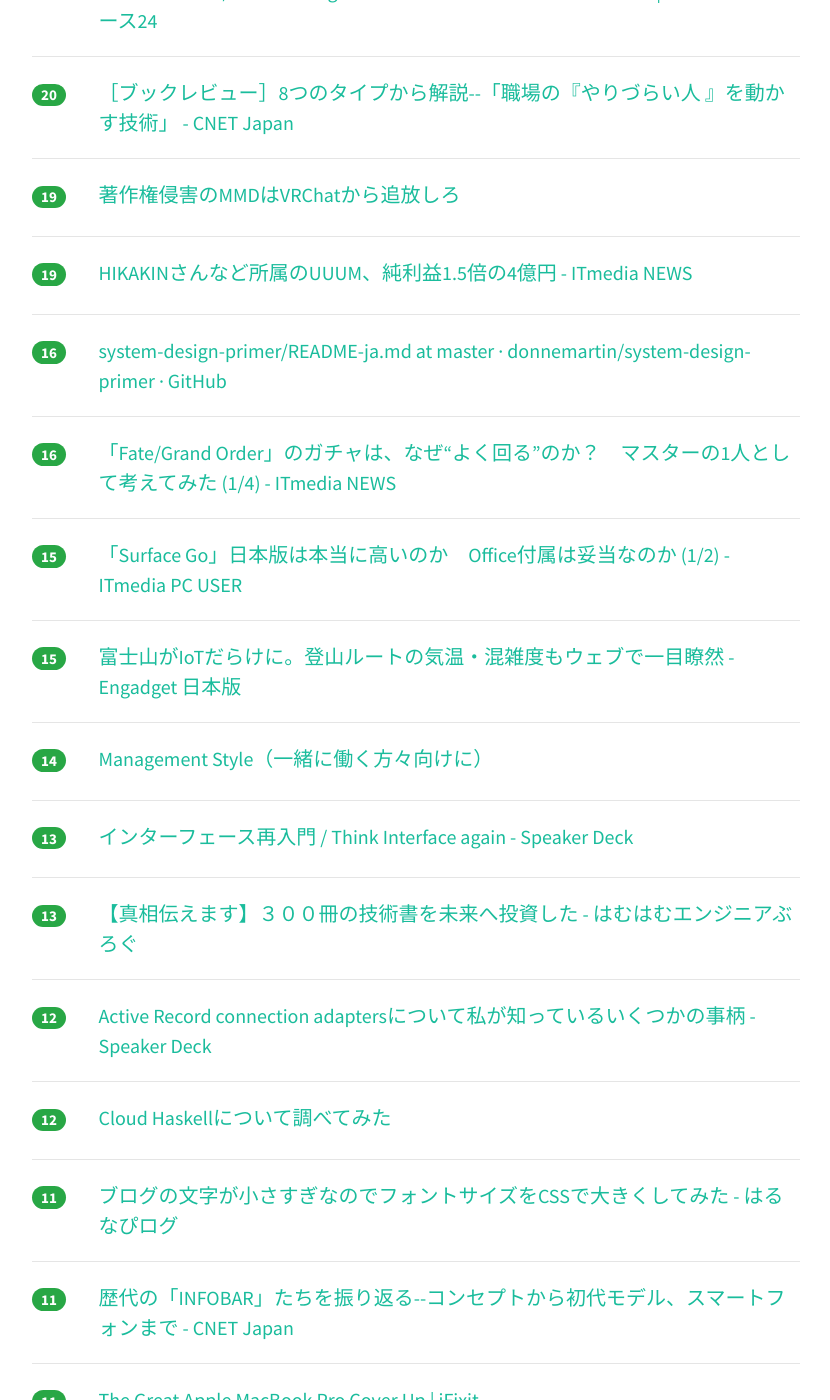
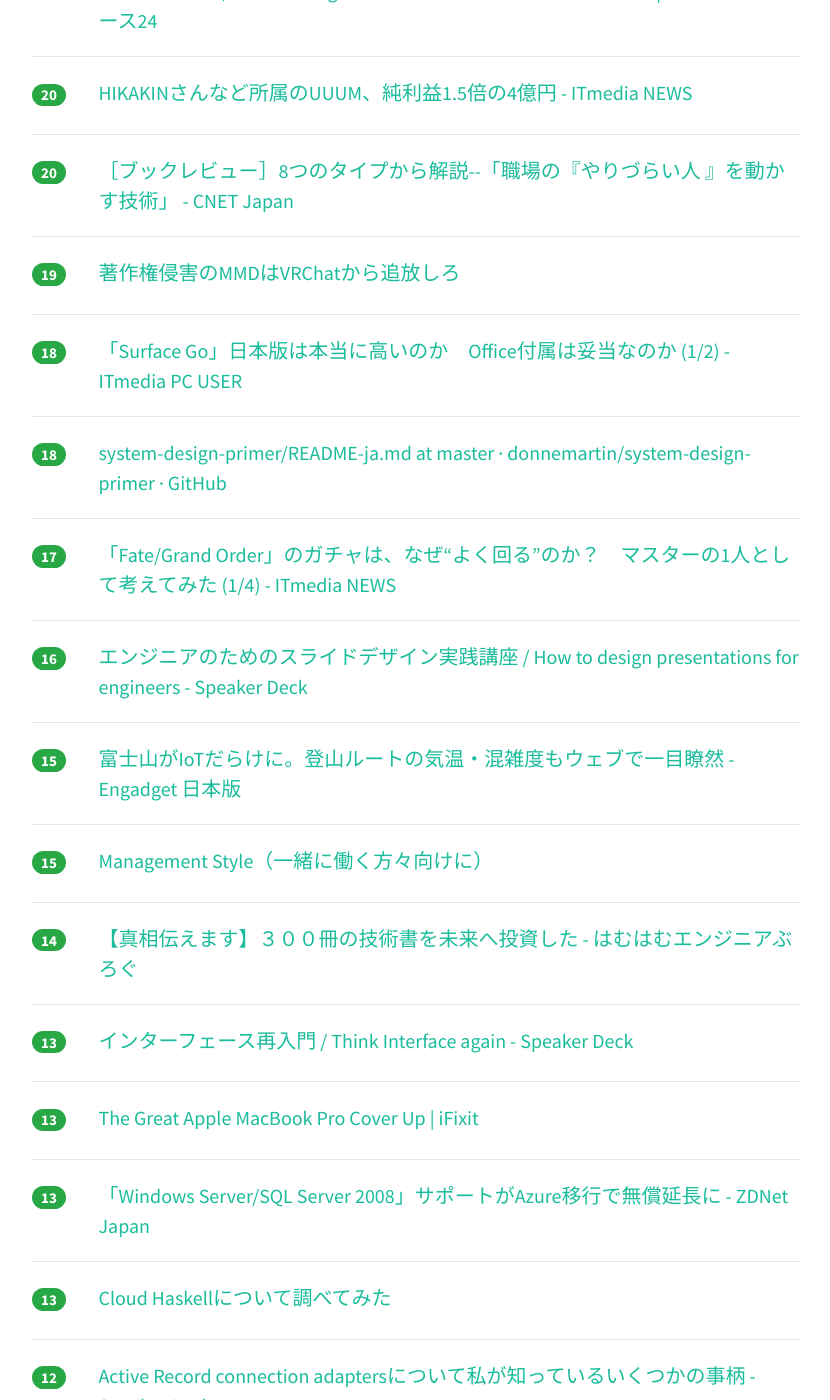
Before and after one commit to yatta47/hatena-matome-site, a Jekyll site: the page built from _posts/2018-07-14-hatena.md, in a window 1280 px wide and 1400 px high, scrolled down 2455 px. Shown: the whole window, without its empty margins (224-1054 px from the left). Built offline with Jekyll 4.4.1, drawn with Linux system fonts in a browser that asks for light colours; nearby versions of some CDN libraries; some of the changed text lies outside the part shown.

Commit message:
Updated 2018-07-14

```diff
--- a/_posts/2018-07-14-hatena.md
+++ b/_posts/2018-07-14-hatena.md
@@ -1,28 +1,28 @@
 ---
 layout: post
 title:  "2018-07-14 はてぶIT"
-date:   2018-07-14 18:02:11
+date:   2018-07-14 19:02:11
 tags: [it-hotentry]
 ---
-55 件のデータあり
+58 件のデータあり
 
 <hr><div class="row">
-<div class="col-1"><span class="badge badge-pill badge-success h2">289</span></div>
+<div class="col-1"><span class="badge badge-pill badge-success h2">299</span></div>
 <div class="col-11"><a href='https://www3.nhk.or.jp/news/business_tokushu/2018_0713.html' target='_blank'>アップルの秘密を盗んだ男｜NHK NEWS WEB</a></div>
 </div>
 <hr>
 <div class="row">
-<div class="col-1"><span class="badge badge-pill badge-success h2">121</span></div>
+<div class="col-1"><span class="badge badge-pill badge-success h2">132</span></div>
 <div class="col-11"><a href='https://speakerdeck.com/yudppp/godeshe-nei-xiang-keguan-li-hua-mian-wole-nizuo-rufang-fa' target='_blank'>Goで社内向け管理画面を楽に作る方法 - Speaker Deck</a></div>
 </div>
 <hr>
 <div class="row">
-<div class="col-1"><span class="badge badge-pill badge-success h2">118</span></div>
+<div class="col-1"><span class="badge badge-pill badge-success h2">130</span></div>
 <div class="col-11"><a href='https://tech.linkbal.co.jp/4446/' target='_blank'>AWSサーバーレスアーキテクチャでハマった３つこと | LINKBAL Engineer's Blog</a></div>
 </div>
 <hr>
 <div class="row">
-<div class="col-1"><span class="badge badge-pill badge-success h2">107</span></div>
+<div class="col-1"><span class="badge badge-pill badge-success h2">110</span></div>
 <div class="col-11"><a href='https://blog.jxck.io/entries/2016-04-24/service-worker-tutorial.html' target='_blank'>中級者向け Service Worker Tutorial | blog.jxck.io</a></div>
 </div>
 <hr>
@@ -32,7 +32,7 @@ tags: [it-hotentry]
 </div>
 <hr>
 <div class="row">
-<div class="col-1"><span class="badge badge-pill badge-success h2">73</span></div>
+<div class="col-1"><span class="badge badge-pill badge-success h2">98</span></div>
 <div class="col-11"><a href='https://jp.techcrunch.com/2018/07/14/2018-07-13-yes-open-office-plans-are-the-worst/' target='_blank'>オープンオフィスのスペースレイアウトは最悪ね…ハーバード大学の研究もそう言ってる | TechCrunch Japan</a></div>
 </div>
 <hr>
@@ -42,8 +42,13 @@ tags: [it-hotentry]
 </div>
 <hr>
 <div class="row">
-<div class="col-1"><span class="badge badge-pill badge-success h2">55</span></div>
+<div class="col-1"><span class="badge badge-pill badge-success h2">60</span></div>
 <div class="col-11"><a href='https://smhn.info/201807-adobe-photoshop-for-ipad-version' target='_blank'>アドビ、iPad向けに完全版フォトショップを開発中 - すまほん!!</a></div>
+</div>
+<hr>
+<div class="row">
+<div class="col-1"><span class="badge badge-pill badge-success h2">52</span></div>
+<div class="col-11"><a href='https://www.killedbynlp.com/posts/stop-to-use-os-path-and-open' target='_blank'>あなたは、もうos.pathやglobやopenを使わなくていい - KilledByNLP.com</a></div>
 </div>
 <hr>
 <div class="row">
@@ -52,13 +57,13 @@ tags: [it-hotentry]
 </div>
 <hr>
 <div class="row">
-<div class="col-1"><span class="badge badge-pill badge-success h2">48</span></div>
-<div class="col-11"><a href='https://www.killedbynlp.com/posts/stop-to-use-os-path-and-open' target='_blank'>あなたは、もうos.pathやglobやopenを使わなくていい - KilledByNLP.com</a></div>
+<div class="col-1"><span class="badge badge-pill badge-success h2">40</span></div>
+<div class="col-11"><a href='http://www.m3tech.blog/entry/elixir-aws-fargate' target='_blank'>AWS FargateでElixirの広告配信システムを本番運用してみた - エムスリーテックブログ</a></div>
 </div>
 <hr>
 <div class="row">
-<div class="col-1"><span class="badge badge-pill badge-success h2">39</span></div>
-<div class="col-11"><a href='http://www.m3tech.blog/entry/elixir-aws-fargate' target='_blank'>AWS FargateでElixirの広告配信システムを本番運用してみた - エムスリーテックブログ</a></div>
+<div class="col-1"><span class="badge badge-pill badge-success h2">34</span></div>
+<div class="col-11"><a href='https://speakerdeck.com/yudppp/godeshe-nei-xiang-keguan-li-hua-mian-wole-nizuo-rufang-fa?slide=27' target='_blank'>Goで社内向け管理画面を楽に作る方法 - Speaker Deck</a></div>
 </div>
 <hr>
 <div class="row">
@@ -67,8 +72,13 @@ tags: [it-hotentry]
 </div>
 <hr>
 <div class="row">
-<div class="col-1"><span class="badge badge-pill badge-success h2">33</span></div>
-<div class="col-11"><a href='https://speakerdeck.com/yudppp/godeshe-nei-xiang-keguan-li-hua-mian-wole-nizuo-rufang-fa?slide=27' target='_blank'>Goで社内向け管理画面を楽に作る方法 - Speaker Deck</a></div>
+<div class="col-1"><span class="badge badge-pill badge-success h2">31</span></div>
+<div class="col-11"><a href='http://hamuhamu.hatenablog.jp/entry/2018/07/13/174334' target='_blank'>【真相伝えます】３００冊の技術書を未来へ投資した - はむはむエンジニアぶろぐ</a></div>
+</div>
+<hr>
+<div class="row">
+<div class="col-1"><span class="badge badge-pill badge-success h2">29</span></div>
+<div class="col-11"><a href='https://www.haijin-boys.com/software/mery/mery-2-6-9' target='_blank'>テキストエディタ「Mery」ベータ版 Ver 2.6.9 を公開、自動保存機能、バックアップ機能を搭載</a></div>
 </div>
 <hr>
 <div class="row">
@@ -77,13 +87,13 @@ tags: [it-hotentry]
 </div>
 <hr>
 <div class="row">
-<div class="col-1"><span class="badge badge-pill badge-success h2">28</span></div>
-<div class="col-11"><a href='https://www.haijin-boys.com/software/mery/mery-2-6-9' target='_blank'>テキストエディタ「Mery」ベータ版 Ver 2.6.9 を公開、自動保存機能、バックアップ機能を搭載</a></div>
+<div class="col-1"><span class="badge badge-pill badge-success h2">29</span></div>
+<div class="col-11"><a href='https://ymotongpoo.hatenablog.com/entry/2018/07/14/114114' target='_blank'>深圳に行ってきた（その1） - YAMAGUCHI::weblog</a></div>
 </div>
 <hr>
 <div class="row">
 <div class="col-1"><span class="badge badge-pill badge-success h2">28</span></div>
-<div class="col-11"><a href='http://hamuhamu.hatenablog.jp/entry/2018/07/13/174334' target='_blank'>【真相伝えます】３００冊の技術書を未来へ投資した - はむはむエンジニアぶろぐ</a></div>
+<div class="col-11"><a href='https://jp.techcrunch.com/2018/07/13/2018-07-12-datadog-launches-watchdog-to-help-you-monitor-your-cloud-apps/' target='_blank'>Datadogが立ち上げたWatchdogは機械学習でクラウドアプリケーションの健康をチェックし続ける | TechCrunch Japan</a></div>
 </div>
 <hr>
 <div class="row">
@@ -97,23 +107,13 @@ tags: [it-hotentry]
 </div>
 <hr>
 <div class="row">
-<div class="col-1"><span class="badge badge-pill badge-success h2">25</span></div>
-<div class="col-11"><a href='https://jp.techcrunch.com/2018/07/13/2018-07-12-datadog-launches-watchdog-to-help-you-monitor-your-cloud-apps/' target='_blank'>Datadogが立ち上げたWatchdogは機械学習でクラウドアプリケーションの健康をチェックし続ける | TechCrunch Japan</a></div>
-</div>
-<hr>
-<div class="row">
 <div class="col-1"><span class="badge badge-pill badge-success h2">23</span></div>
 <div class="col-11"><a href='https://www.theregister.co.uk/2018/07/13/python_creator_guido_van_rossum_quits/' target='_blank'>Python creator Guido van Rossum sys.exit()s as language overlord • The Register</a></div>
 </div>
 <hr>
 <div class="row">
-<div class="col-1"><span class="badge badge-pill badge-success h2">22</span></div>
+<div class="col-1"><span class="badge badge-pill badge-success h2">23</span></div>
 <div class="col-11"><a href='http://www.atmarkit.co.jp/ait/articles/1807/13/news010.html' target='_blank'>GDPR対応のポイント早分かり：Gartner Insights Pickup（67） - ＠IT</a></div>
-</div>
-<hr>
-<div class="row">
-<div class="col-1"><span class="badge badge-pill badge-success h2">22</span></div>
-<div class="col-11"><a href='https://ymotongpoo.hatenablog.com/entry/2018/07/14/114114' target='_blank'>深圳に行ってきた（その1） - YAMAGUCHI::weblog</a></div>
 </div>
 <hr>
 <div class="row">
@@ -128,6 +128,11 @@ tags: [it-hotentry]
 <hr>
 <div class="row">
 <div class="col-1"><span class="badge badge-pill badge-success h2">20</span></div>
+<div class="col-11"><a href='http://www.itmedia.co.jp/news/articles/1807/13/news118.html' target='_blank'>HIKAKINさんなど所属のUUUM、純利益1.5倍の4億円 - ITmedia NEWS</a></div>
+</div>
+<hr>
+<div class="row">
+<div class="col-1"><span class="badge badge-pill badge-success h2">20</span></div>
 <div class="col-11"><a href='https://japan.cnet.com/article/35121905/' target='_blank'>［ブックレビュー］8つのタイプから解説--「職場の『やりづらい人 』を動かす技術」 - CNET Japan</a></div>
 </div>
 <hr>
@@ -137,23 +142,23 @@ tags: [it-hotentry]
 </div>
 <hr>
 <div class="row">
-<div class="col-1"><span class="badge badge-pill badge-success h2">19</span></div>
-<div class="col-11"><a href='http://www.itmedia.co.jp/news/articles/1807/13/news118.html' target='_blank'>HIKAKINさんなど所属のUUUM、純利益1.5倍の4億円 - ITmedia NEWS</a></div>
+<div class="col-1"><span class="badge badge-pill badge-success h2">18</span></div>
+<div class="col-11"><a href='http://www.itmedia.co.jp/pcuser/articles/1807/14/news015.html' target='_blank'>「Surface Go」日本版は本当に高いのか　Office付属は妥当なのか (1/2) - ITmedia PC USER</a></div>
+</div>
+<hr>
+<div class="row">
+<div class="col-1"><span class="badge badge-pill badge-success h2">18</span></div>
+<div class="col-11"><a href='https://github.com/donnemartin/system-design-primer/blob/master/README-ja.md' target='_blank'>system-design-primer/README-ja.md at master · donnemartin/system-design-primer · GitHub</a></div>
+</div>
+<hr>
+<div class="row">
+<div class="col-1"><span class="badge badge-pill badge-success h2">17</span></div>
+<div class="col-11"><a href='http://www.itmedia.co.jp/news/articles/1807/10/news145.html' target='_blank'>「Fate/Grand Order」のガチャは、なぜ“よく回る”のか？　マスターの1人として考えてみた (1/4) - ITmedia NEWS</a></div>
 </div>
 <hr>
 <div class="row">
 <div class="col-1"><span class="badge badge-pill badge-success h2">16</span></div>
-<div class="col-11"><a href='https://github.com/donnemartin/system-design-primer/blob/master/README-ja.md' target='_blank'>system-design-primer/README-ja.md at master · donnemartin/system-design-primer · GitHub</a></div>
-</div>
-<hr>
-<div class="row">
-<div class="col-1"><span class="badge badge-pill badge-success h2">16</span></div>
-<div class="col-11"><a href='http://www.itmedia.co.jp/news/articles/1807/10/news145.html' target='_blank'>「Fate/Grand Order」のガチャは、なぜ“よく回る”のか？　マスターの1人として考えてみた (1/4) - ITmedia NEWS</a></div>
-</div>
-<hr>
-<div class="row">
-<div class="col-1"><span class="badge badge-pill badge-success h2">15</span></div>
-<div class="col-11"><a href='http://www.itmedia.co.jp/pcuser/articles/1807/14/news015.html' target='_blank'>「Surface Go」日本版は本当に高いのか　Office付属は妥当なのか (1/2) - ITmedia PC USER</a></div>
+<div class="col-11"><a href='https://speakerdeck.com/ken_c_lo/how-to-design-presentations-for-engineers' target='_blank'>エンジニアのためのスライドデザイン実践講座 / How to design presentations for engineers - Speaker Deck</a></div>
 </div>
 <hr>
 <div class="row">
@@ -162,8 +167,13 @@ tags: [it-hotentry]
 </div>
 <hr>
 <div class="row">
+<div class="col-1"><span class="badge badge-pill badge-success h2">15</span></div>
+<div class="col-11"><a href='https://qiita.com/kamesennin/items/eb336577a5c10522c921' target='_blank'>Management Style（一緒に働く方々向けに）</a></div>
+</div>
+<hr>
+<div class="row">
 <div class="col-1"><span class="badge badge-pill badge-success h2">14</span></div>
-<div class="col-11"><a href='https://qiita.com/kamesennin/items/eb336577a5c10522c921' target='_blank'>Management Style（一緒に働く方々向けに）</a></div>
+<div class="col-11"><a href='https://ift.tt/2mfSYcc' target='_blank'>【真相伝えます】３００冊の技術書を未来へ投資した - はむはむエンジニアぶろぐ</a></div>
 </div>
 <hr>
 <div class="row">
@@ -173,17 +183,22 @@ tags: [it-hotentry]
 <hr>
 <div class="row">
 <div class="col-1"><span class="badge badge-pill badge-success h2">13</span></div>
-<div class="col-11"><a href='https://ift.tt/2mfSYcc' target='_blank'>【真相伝えます】３００冊の技術書を未来へ投資した - はむはむエンジニアぶろぐ</a></div>
+<div class="col-11"><a href='https://ifixit.org/blog/10279/apple-macbook-keyboard-cover-up/' target='_blank'>The Great Apple MacBook Pro Cover Up | iFixit</a></div>
+</div>
+<hr>
+<div class="row">
+<div class="col-1"><span class="badge badge-pill badge-success h2">13</span></div>
+<div class="col-11"><a href='https://japan.zdnet.com/article/35122428/' target='_blank'>「Windows Server/SQL Server 2008」サポートがAzure移行で無償延長に - ZDNet Japan</a></div>
+</div>
+<hr>
+<div class="row">
+<div class="col-1"><span class="badge badge-pill badge-success h2">13</span></div>
+<div class="col-11"><a href='https://qiita.com/lotz/items/c049f3a94d913ab6ae1b' target='_blank'>Cloud Haskellについて調べてみた</a></div>
 </div>
 <hr>
 <div class="row">
 <div class="col-1"><span class="badge badge-pill badge-success h2">12</span></div>
 <div class="col-11"><a href='https://speakerdeck.com/yahonda/active-record-connection-adaptersnituitesi-gazhi-tuteiruikutukafalseshi-bing' target='_blank'>Active Record connection adaptersについて私が知っているいくつかの事柄 - Speaker Deck</a></div>
-</div>
-<hr>
-<div class="row">
-<div class="col-1"><span class="badge badge-pill badge-success h2">12</span></div>
-<div class="col-11"><a href='https://qiita.com/lotz/items/c049f3a94d913ab6ae1b' target='_blank'>Cloud Haskellについて調べてみた</a></div>
 </div>
 <hr>
 <div class="row">
@@ -194,16 +209,6 @@ tags: [it-hotentry]
 <div class="row">
 <div class="col-1"><span class="badge badge-pill badge-success h2">11</span></div>
 <div class="col-11"><a href='https://japan.cnet.com/article/35122416/' target='_blank'>歴代の「INFOBAR」たちを振り返る--コンセプトから初代モデル、スマートフォンまで - CNET Japan</a></div>
-</div>
-<hr>
-<div class="row">
-<div class="col-1"><span class="badge badge-pill badge-success h2">11</span></div>
-<div class="col-11"><a href='https://ifixit.org/blog/10279/apple-macbook-keyboard-cover-up/' target='_blank'>The Great Apple MacBook Pro Cover Up | iFixit</a></div>
-</div>
-<hr>
-<div class="row">
-<div class="col-1"><span class="badge badge-pill badge-success h2">11</span></div>
-<div class="col-11"><a href='https://japan.zdnet.com/article/35122428/' target='_blank'>「Windows Server/SQL Server 2008」サポートがAzure移行で無償延長に - ZDNet Japan</a></div>
 </div>
 <hr>
 <div class="row">
@@ -238,6 +243,11 @@ tags: [it-hotentry]
 <hr>
 <div class="row">
 <div class="col-1"><span class="badge badge-pill badge-success h2">8</span></div>
+<div class="col-11"><a href='http://www.itmedia.co.jp/news/articles/1807/14/news020.html' target='_blank'>新「MacBook Pro」のキーボードのバタフライはシリコン包み──iFixit - ITmedia NEWS</a></div>
+</div>
+<hr>
+<div class="row">
+<div class="col-1"><span class="badge badge-pill badge-success h2">8</span></div>
 <div class="col-11"><a href='https://www.gizmodo.jp/2018/07/microsoft-whiteboard-released.html' target='_blank'>Microsoftのホワイトボードアプリ｢Whiteboard｣が正式リリース。iOSでも、もうすぐ使えるように！ | ギズモード・ジャパン</a></div>
 </div>
 <hr>
@@ -257,8 +267,8 @@ tags: [it-hotentry]
 </div>
 <hr>
 <div class="row">
-<div class="col-1"><span class="badge badge-pill badge-success h2">7</span></div>
-<div class="col-11"><a href='http://www.itmedia.co.jp/news/articles/1807/14/news020.html' target='_blank'>新「MacBook Pro」のキーボードのバタフライはシリコン包み──iFixit - ITmedia NEWS</a></div>
+<div class="col-1"><span class="badge badge-pill badge-success h2">6</span></div>
+<div class="col-11"><a href='https://quii.gitbook.io/learn-go-with-tests/' target='_blank'>learn-go-with-tests</a></div>
 </div>
 <hr>
 <div class="row">
@@ -268,12 +278,12 @@ tags: [it-hotentry]
 <hr>
 <div class="row">
 <div class="col-1"><span class="badge badge-pill badge-success h2">6</span></div>
-<div class="col-11"><a href='https://sysdig.com/blog/oss-container-security-runtime/' target='_blank'>Sysdig | How to Implement Open Source Container Security: Part 1 Runtime Security</a></div>
+<div class="col-11"><a href='https://security.srad.jp/story/18/07/13/0724206/' target='_blank'>ダークウェブで空港システムのアクセス情報が10ドルで販売される | スラド セキュリティ</a></div>
 </div>
 <hr>
 <div class="row">
-<div class="col-1"><span class="badge badge-pill badge-success h2">5</span></div>
-<div class="col-11"><a href='https://security.srad.jp/story/18/07/13/0724206/' target='_blank'>ダークウェブで空港システムのアクセス情報が10ドルで販売される | スラド セキュリティ</a></div>
+<div class="col-1"><span class="badge badge-pill badge-success h2">6</span></div>
+<div class="col-11"><a href='https://sysdig.com/blog/oss-container-security-runtime/' target='_blank'>Sysdig | How to Implement Open Source Container Security: Part 1 Runtime Security</a></div>
 </div>
 <hr>
 <div class="row">
@@ -281,3 +291,8 @@ tags: [it-hotentry]
 <div class="col-11"><a href='https://speakerdeck.com/yudppp/godeshe-nei-xiang-keguan-li-hua-mian-wole-nizuo-rufang-fa?slide=23' target='_blank'>Goで社内向け管理画面を楽に作る方法 - Speaker Deck</a></div>
 </div>
 <hr>
+<div class="row">
+<div class="col-1"><span class="badge badge-pill badge-success h2">4</span></div>
+<div class="col-11"><a href='https://seoer.work/how-to-rewrite-with-copy-check-control/' target='_blank'>記事をリライトして簡単にSEOに強くする方法 | SEOの森</a></div>
+</div>
+<hr>
```
